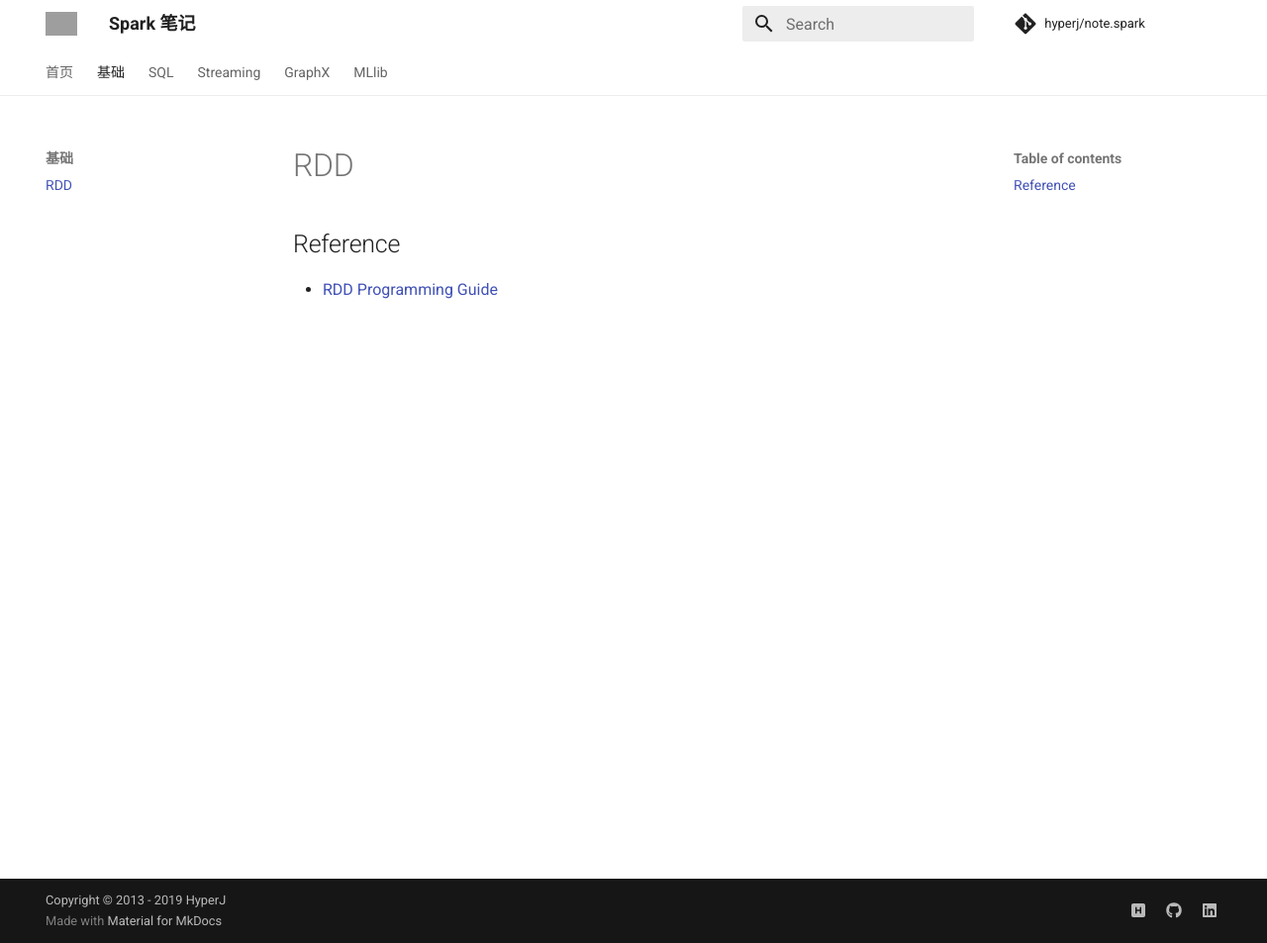
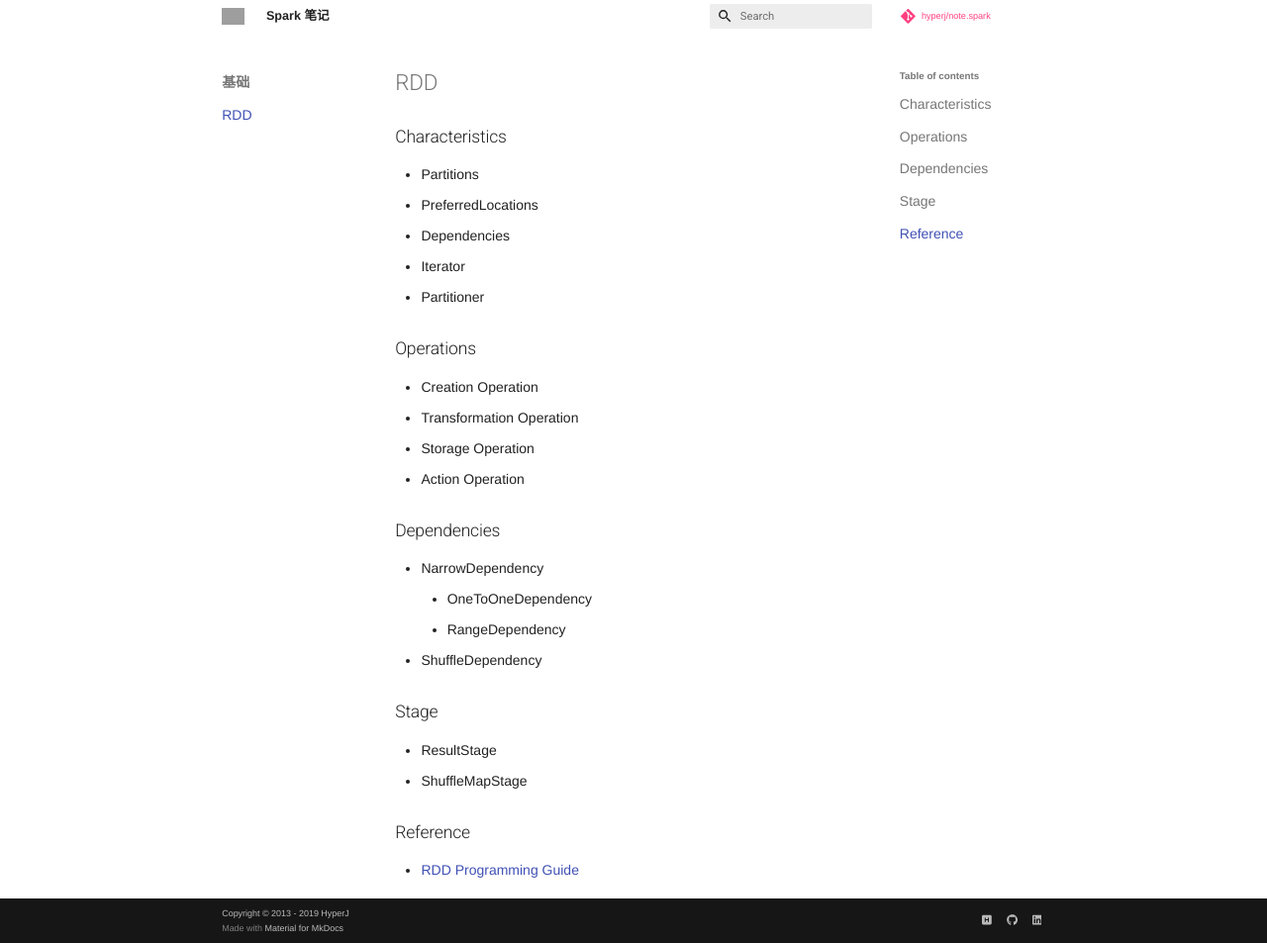
Before and after one commit to hyperj/docs.spark, an MkDocs documentation site: the page built from docs/rdd.md, in a window 1280 px wide and 953 px high. Shown: the whole window at 99% size. Built offline with MkDocs 1.6.1 and Material for MkDocs 9.7.7, drawn with Linux system fonts in a browser that asks for light colours; nearby versions of some CDN libraries; library files that are not in the unit come from our copies; comment, search, counter and statistics services are not loaded; grey boxes are pictures that could not be loaded.

Commit message:
update rdd

```diff
--- a/docs/rdd.md
+++ b/docs/rdd.md
@@ -1,4 +1,31 @@
 # RDD
+
+## Characteristics
+
+- Partitions
+- PreferredLocations
+- Dependencies
+- Iterator
+- Partitioner
+
+## Operations
+
+- Creation Operation
+- Transformation Operation
+- Storage Operation
+- Action Operation
+
+## Dependencies
+
+- NarrowDependency
+    - OneToOneDependency
+    - RangeDependency
+- ShuffleDependency
+
+## Stage
+
+- ResultStage
+- ShuffleMapStage
 
 ## Reference
 
--- a/mkdocs.yml
+++ b/mkdocs.yml
@@ -47,24 +47,27 @@
     - type: linkedin
       link: https://www.linkedin.com/in/hyperj
 
+extra_css:
+  - /assets/css/mkdocs/material.css
+
 # Extensions
 markdown_extensions:
   - markdown.extensions.admonition
   - markdown.extensions.codehilite:
-      guess_lang: false
+    guess_lang: false
   - markdown.extensions.def_list
   - markdown.extensions.footnotes
   - markdown.extensions.meta
   - markdown.extensions.toc:
-      permalink: true
+    permalink: true
   - pymdownx.arithmatex
   - pymdownx.betterem:
-      smart_enable: all
+    smart_enable: all
   - pymdownx.caret
   - pymdownx.critic
   - pymdownx.details
   - pymdownx.emoji:
-      emoji_generator: !!python/name:pymdownx.emoji.to_svg
+    emoji_generator: !!python/name:pymdownx.emoji.to_svg
   - pymdownx.inlinehilite
   - pymdownx.keys
   - pymdownx.magiclink
@@ -72,7 +75,7 @@
   - pymdownx.smartsymbols
   - pymdownx.superfences
   - pymdownx.tasklist:
-      custom_checkbox: true
+    custom_checkbox: true
   - pymdownx.tilde
 
 # Page tree
```
